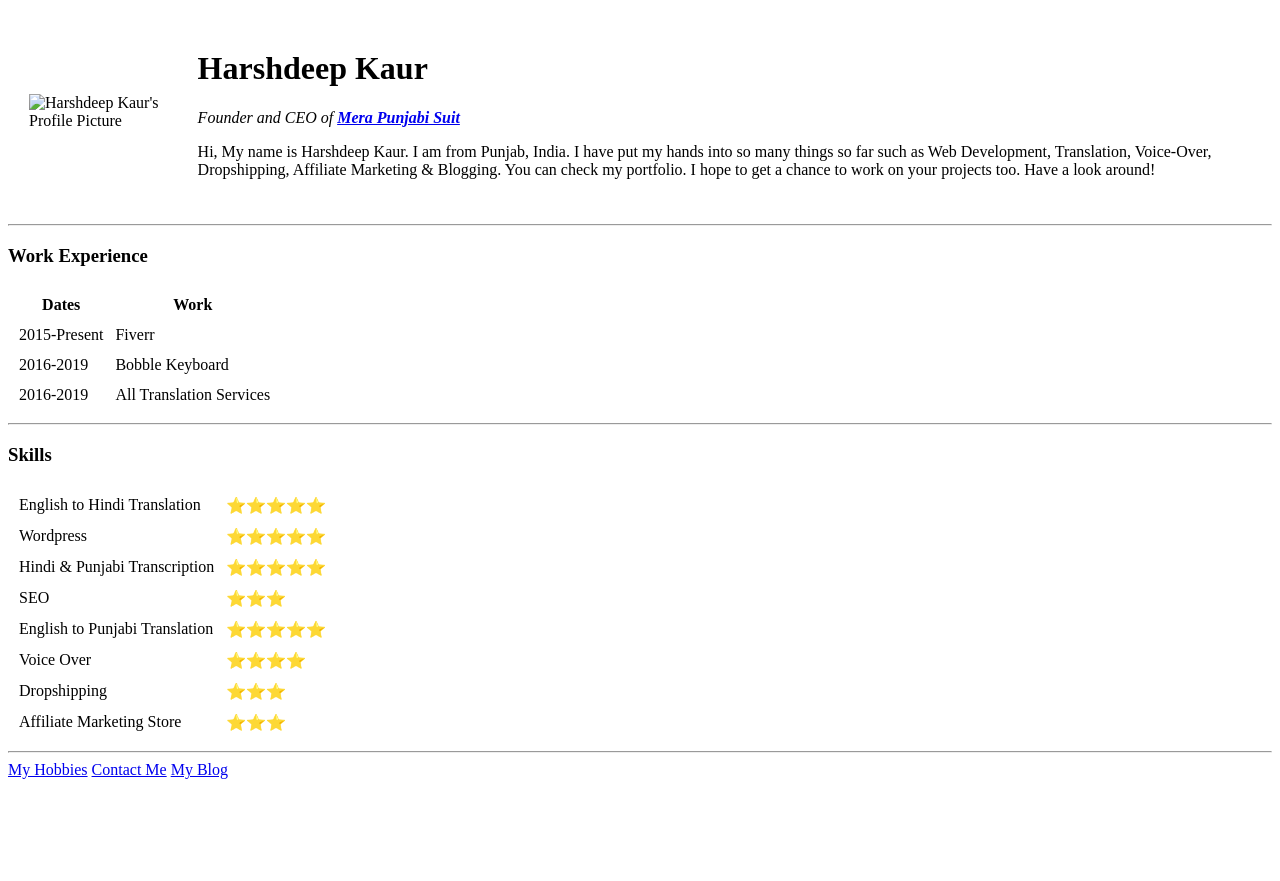
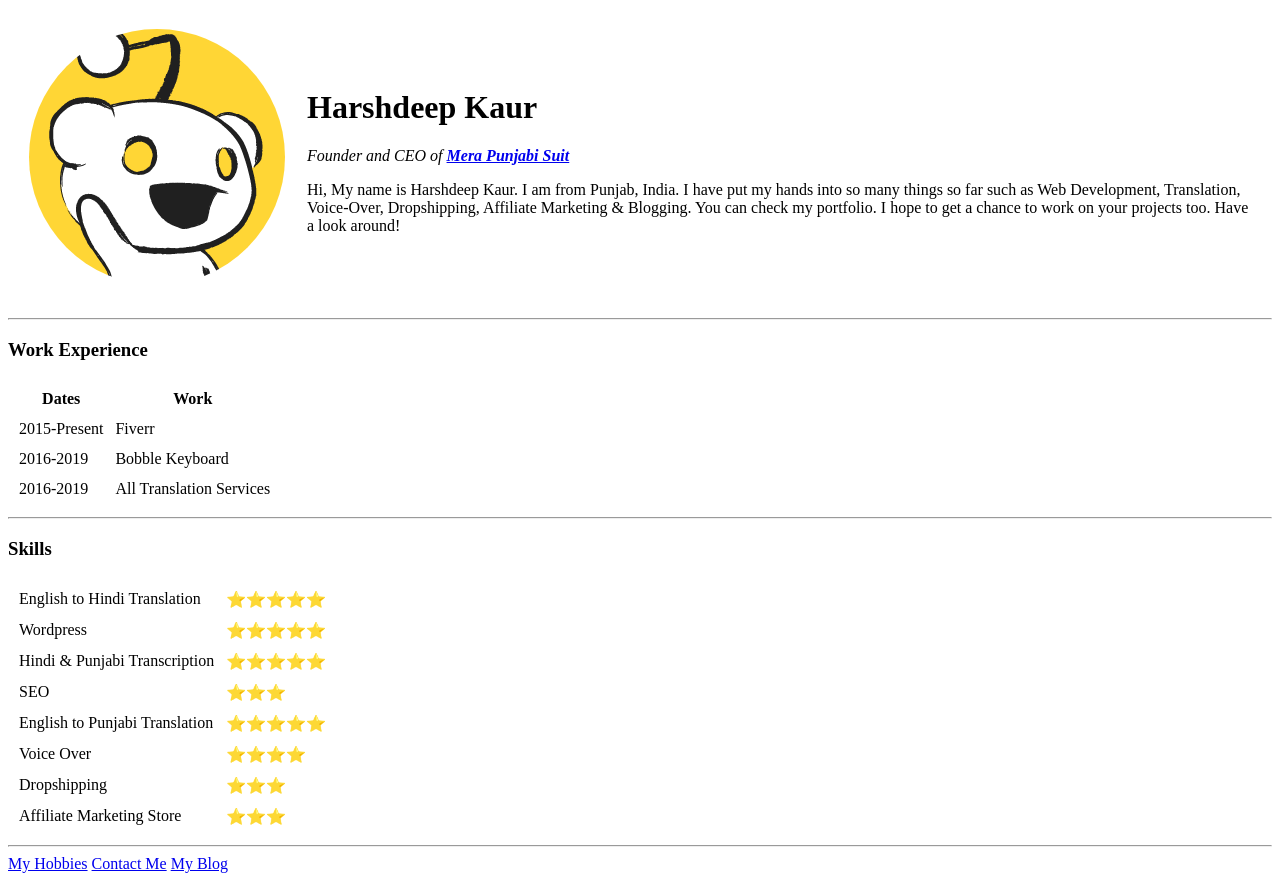
Before and after one commit to harshdeepkaur097/cv, a plain HTML site: page index.html in a window 1280 px wide. Before the commit the page ends 800 px from the top, so only its background shows below. Drawn offline with Linux system fonts and the light colour scheme.

Commit message:
Update index.html

```diff
--- a/index.html
+++ b/index.html
@@ -9,7 +9,7 @@
 <body>
   <table cellspacing="20">
     <tr>
-      <td><img src="images/harshprofile.png" alt="Harshdeep Kaur's Profile Picture"></td>
+      <td><img src="harshprofile.png" alt="Harshdeep Kaur's Profile Picture"></td>
       <td>
         <h1>Harshdeep Kaur</h1>
         <p><em>Founder and CEO of <strong><a href="https://merapunjabisuit.com/blog">Mera Punjabi Suit</a></strong></em></p>
```
